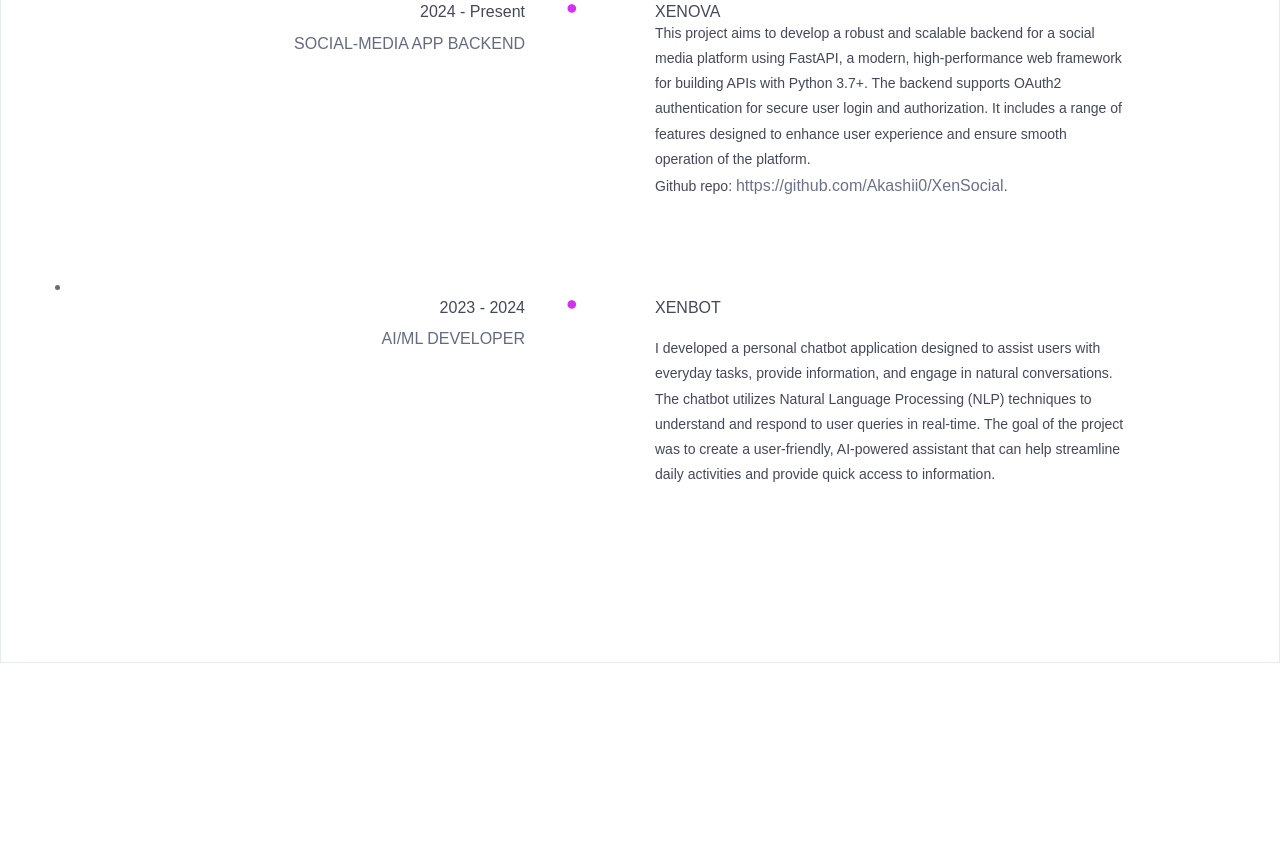
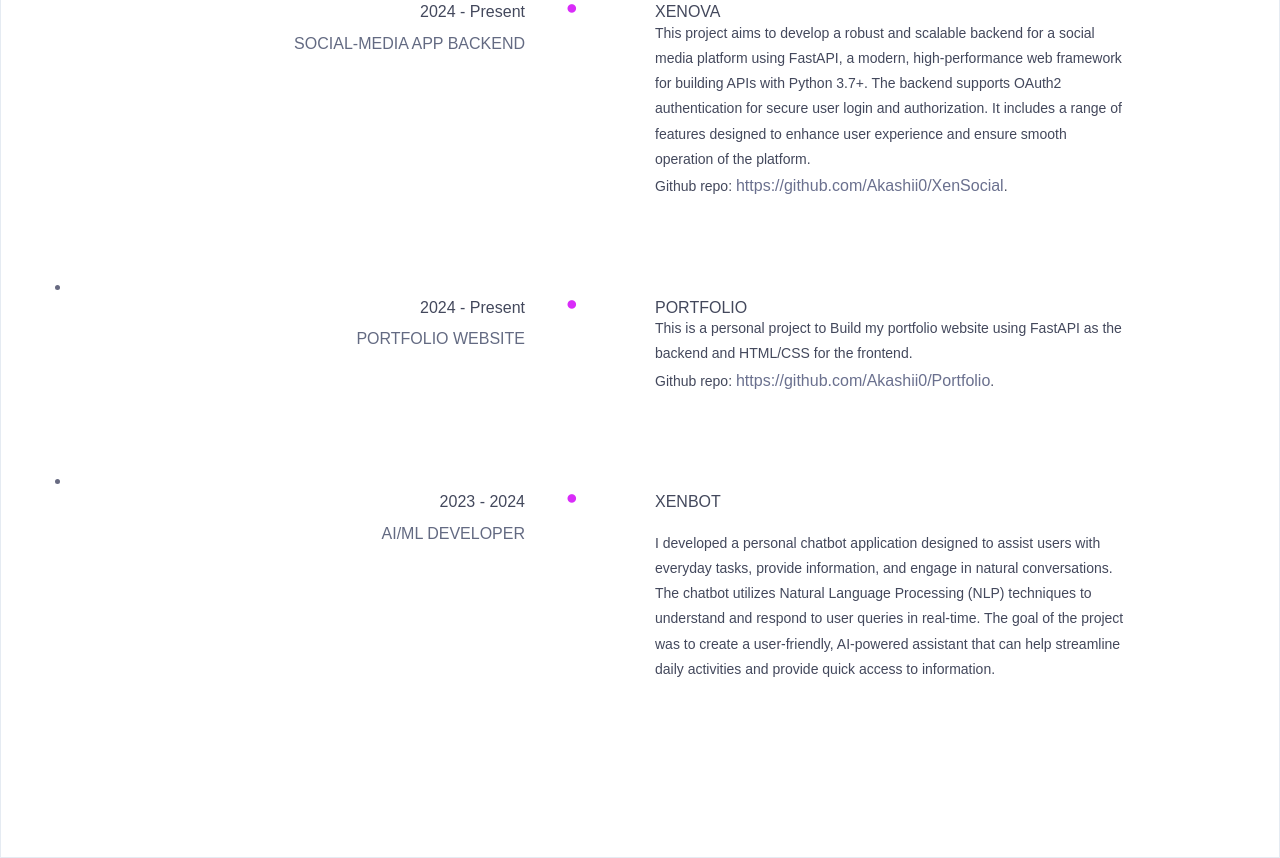
Before and after one commit to Akashii0/Portfolio, a plain HTML site: page templates/index.html in a window 1280 px wide. Shown: the part 4403-5261 px from the top of the page. Before the commit the page ends 5066 px from the top, so only its background shows below. Drawn offline with Linux system fonts and the light colour scheme; a web font is replaced by a local one.

Commit message:
updated index.html :))

```diff
--- a/templates/index.html
+++ b/templates/index.html
@@ -486,6 +486,33 @@
 									<div class="row">
 										<div class="col-md-5">
 											<div class="experience-time text-right">
+												<h2>2024 - Present</h2>
+												<h3>Portfolio website</h3>
+											</div><!--/.experience-time-->
+										</div><!--/.col-->
+										<div class="col-md-offset-1 col-md-5">
+											<div class="timeline">
+												<div class="timeline-content">
+													<h4 class="title">
+														<span><i class="fa fa-circle" aria-hidden="true"></i></span>
+														Portfolio
+													</h4>
+
+													<p class="description">
+														This is a personal project to Build my portfolio website using FastAPI as the backend and HTML/CSS for the frontend.
+													<p>Github repo: <a href="https://github.com/Akashii0/Portfolio">https://github.com/Akashii0/Portfolio</a>.</p>
+												</div><!--/.timeline-content-->
+											</div><!--/.timeline-->
+										</div><!--/.col-->
+									</div>
+								</div><!--/.single-timeline-box-->
+							</li>
+
+							<li>
+								<div class="single-timeline-box fix">
+									<div class="row">
+										<div class="col-md-5">
+											<div class="experience-time text-right">
 												<h2>2023 - 2024</h2>
 												<h3>AI/ML Developer</h3>
 											</div><!--/.experience-time-->
```
